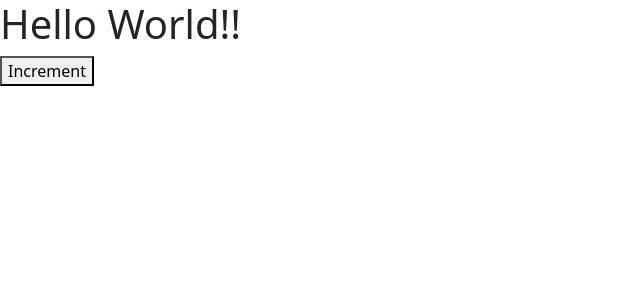
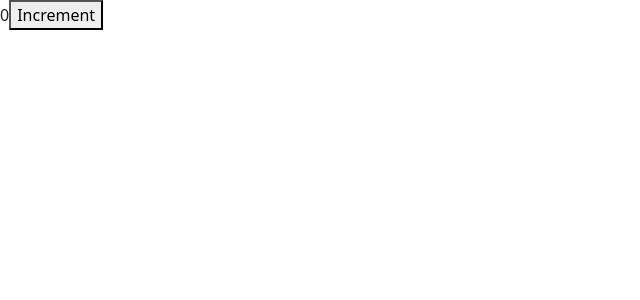
Before and after one commit to gingerheef003/counter-app, a React (Create React App) app: page / in a window 1280 px wide. Shown: the top 300 px of the page, without its empty margins (0-640 px from the left). Built offline with nearby package versions, Linux system fonts and the light colour scheme.

Commit message:
Using state variables

```diff
--- a/src/components/counter.jsx
+++ b/src/components/counter.jsx
@@ -1,10 +1,14 @@
 import React, { Component } from 'react';
 
 class Counter extends Component {
+    state = {
+        count: 0
+    };
+
     render() {
         return (
             <React.Fragment>
-                <h1>Hello World!!</h1>
+                <span>{this.state.count}</span>
                 <button>Increment</button>
             </React.Fragment>
         );
```
